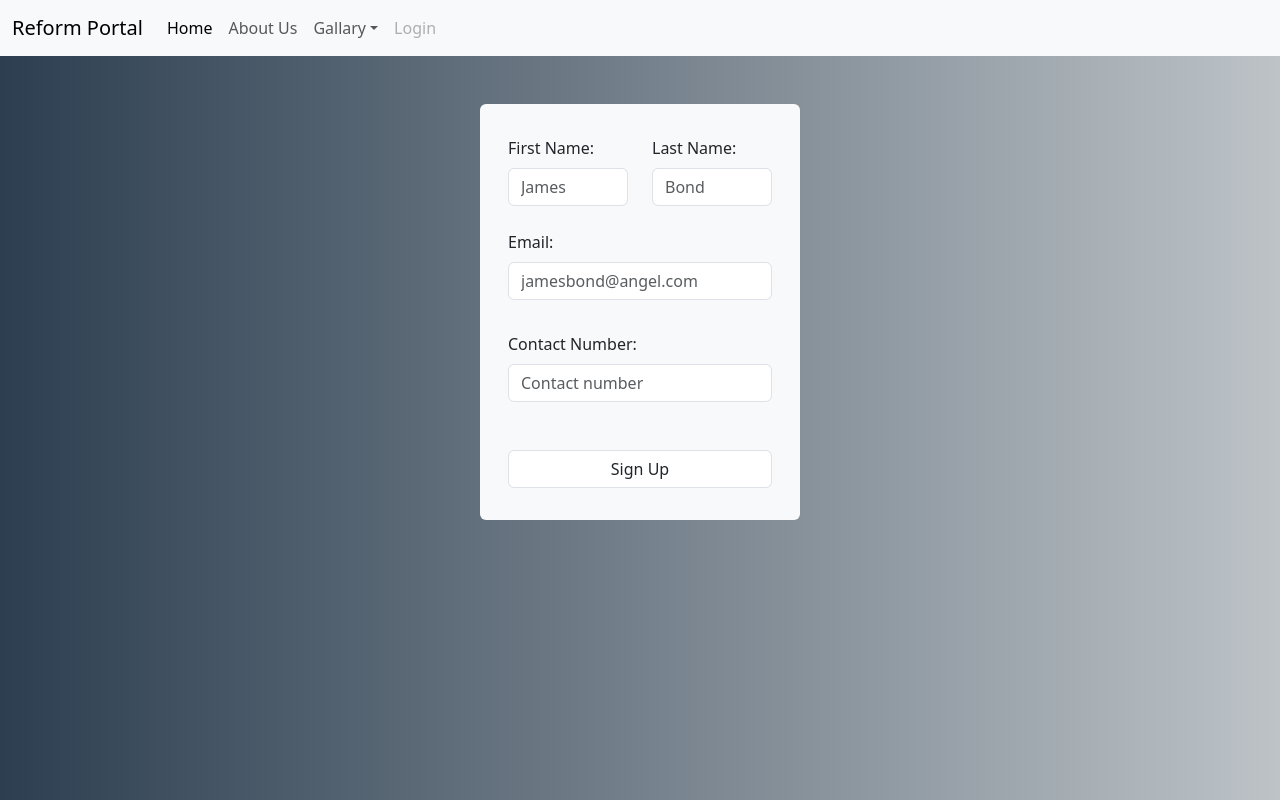
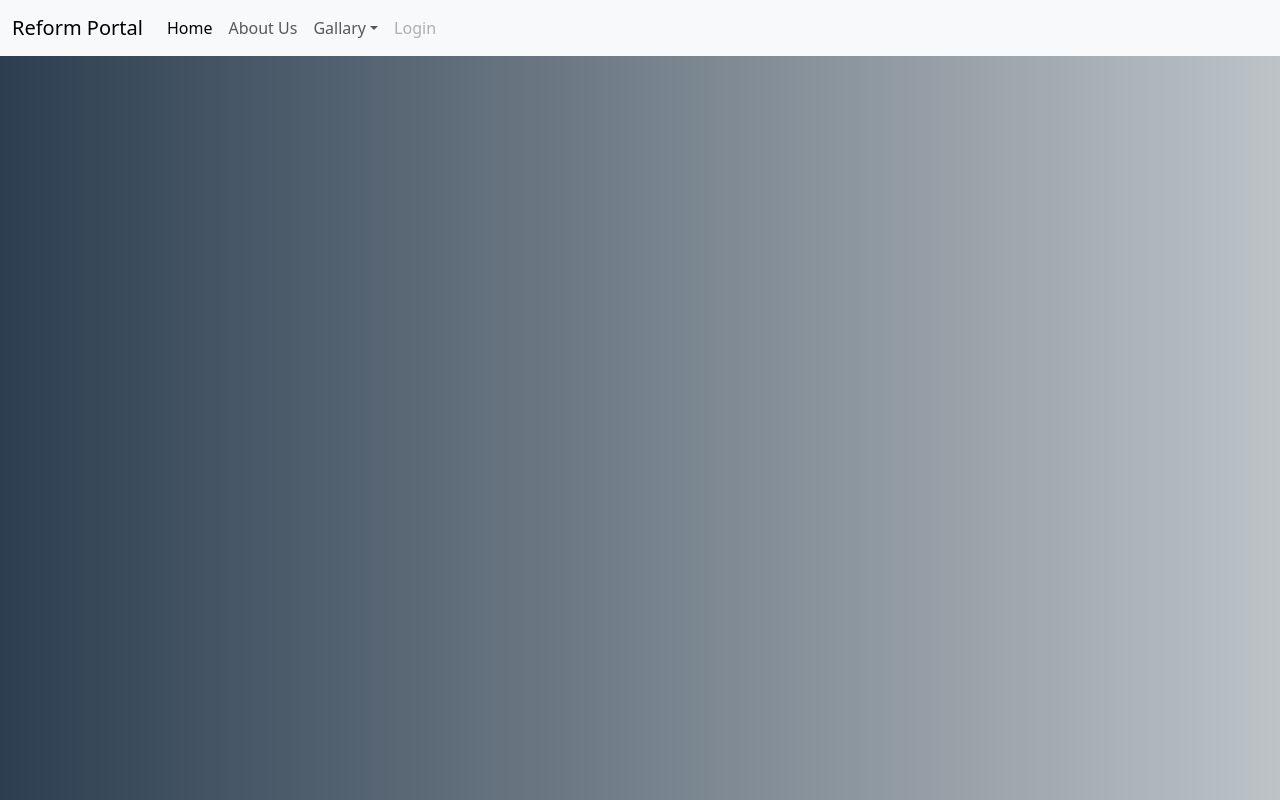
Before and after one commit to mohammdowais/RPFB-2, a React (Create React App) app in the folder registerform/: page / in a window 1280 px wide. Built offline with nearby package versions, Linux system fonts and the light colour scheme.

Commit message:
created profile

```diff
--- a/registerform/src/App.js
+++ b/registerform/src/App.js
@@ -3,13 +3,17 @@ import './App.css';
 import Header from './components/header';
 import RegistrationForm from './components/registrationForm';
 import Login from './components/login';
+import Signup from './components/signup';
+import Profile from './components/angelprofile';
 
 function App() {
   return (
     <div className="App">
       <Header/>
       {/* <RegistrationForm/>  */}
-      <Login/>
+      {/* <Login/> */}
+      {/* <Signup/> */}
+      <Profile/>
     </div>
   );
 }
--- /dev/null
+++ b/registerform/src/components/angelprofile.jsx
@@ -0,0 +1,17 @@
+import React,{ Component} from "react";
+
+class Profile extends Component{
+    render(){
+        return(
+            <div>
+                <div className="row">
+                    <div className="col"></div>
+                    <div className="col"></div>
+                    <div className="col"></div>
+                </div>
+            </div>
+        )
+    }
+
+}
+export default Profile;
--- a/registerform/src/components/login.jsx
+++ b/registerform/src/components/login.jsx
@@ -4,15 +4,6 @@ class Login extends Component {
   render() {
     return (
       <form className="row w-25 gy-3 bg-light p-3 mx-auto mt-5 rounded">
-
-            <div className="col-6">
-                <label for="firstname" className="form-label ">First Name:</label>
-                <input type="text" className="form-control mb-2" id="firstname" placeholder='James' pattern="[a-zA-Z ]{3,50}" required/>
-            </div>
-            <div className="col-6">
-                <label for="lastname" className="form-label "> Last Name:</label>
-                <input type="text" className="form-control mb-2" id="lastname" placeholder='Bond' pattern="[a-zA-Z ]{3,50}" required/>
-            </div>
 
 
             <div className="col-12">
@@ -22,13 +13,13 @@ class Login extends Component {
 
 
             <div className="col-12">
-                <label for="phoneNumber" className="form-label ">Contact Number:</label>
-                <input type="tel" className="form-control mb-3" id="phoneNumber" placeholder='Contact number' pattern="[0-9]{10}" required/>
+                <label for="password" className="form-label ">Password:</label>
+                <input type="password" className="form-control mb-3" id="password" placeholder='Contact number' required/>
             </div>
 
 
             <div className="col-12">
-                <button type="submit" className='form-control btn-primary my-3' required>Sign Up</button>
+                <button type="submit" className='form-control btn-primary my-3' required>Login</button>
             </div>
 
       </form>
--- /dev/null
+++ b/registerform/src/components/signup.jsx
@@ -0,0 +1,39 @@
+import React, { Component } from 'react'
+
+class Login extends Component {
+  render() {
+    return (
+      <form className="row w-25 gy-3 bg-light p-3 mx-auto mt-5 rounded">
+
+            <div className="col-6">
+                <label for="firstname" className="form-label ">First Name:</label>
+                <input type="text" className="form-control mb-2" id="firstname" placeholder='James' pattern="[a-zA-Z ]{3,50}" required/>
+            </div>
+            <div className="col-6">
+                <label for="lastname" className="form-label "> Last Name:</label>
+                <input type="text" className="form-control mb-2" id="lastname" placeholder='Bond' pattern="[a-zA-Z ]{3,50}" required/>
+            </div>
+
+
+            <div className="col-12">
+                <label for="emailId" className="form-label ">Email:</label>
+                <input type="email" className="form-control mb-3" id="emailId" placeholder='jamesbond@angel.com' required/>
+            </div>
+
+
+            <div className="col-12">
+                <label for="phoneNumber" className="form-label ">Contact Number:</label>
+                <input type="tel" className="form-control mb-3" id="phoneNumber" placeholder='Contact number' pattern="[0-9]{10}" required/>
+            </div>
+
+
+            <div className="col-12">
+                <button type="submit" className='form-control btn-primary my-3' required>Sign Up</button>
+            </div>
+
+      </form>
+    )
+  }
+}
+
+export default Login;
```
